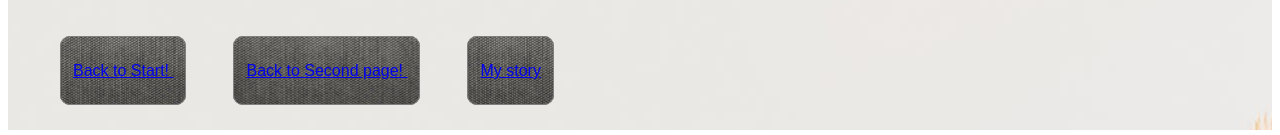
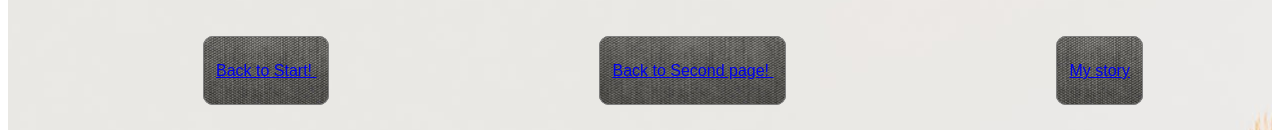
Before and after one commit to Ciuprin/ciuprin.github.io, a plain HTML site: page photo.html in a window 1280 px wide. Shown: the part 1598-1733 px from the top of the page. Drawn offline with Linux system fonts and the light colour scheme.

Commit message:
Add files via upload

```diff
--- a/photo.html
+++ b/photo.html
@@ -30,16 +30,16 @@
 
 
 
-	 <div class="button1">
+	 <div class="button3">
 
 	 <a href="index.html"> Back to Start! </a>
 	 </div>
-<div class="button1">
+   <div class="button3">
 	 <a href="about.html"> Back to Second page!  </a>
 	 </div>
 
 
-<div class="button1">
+    <div class="button3">
 	 <a href="story.html"> My story </a>
 	 </div>
 
```
